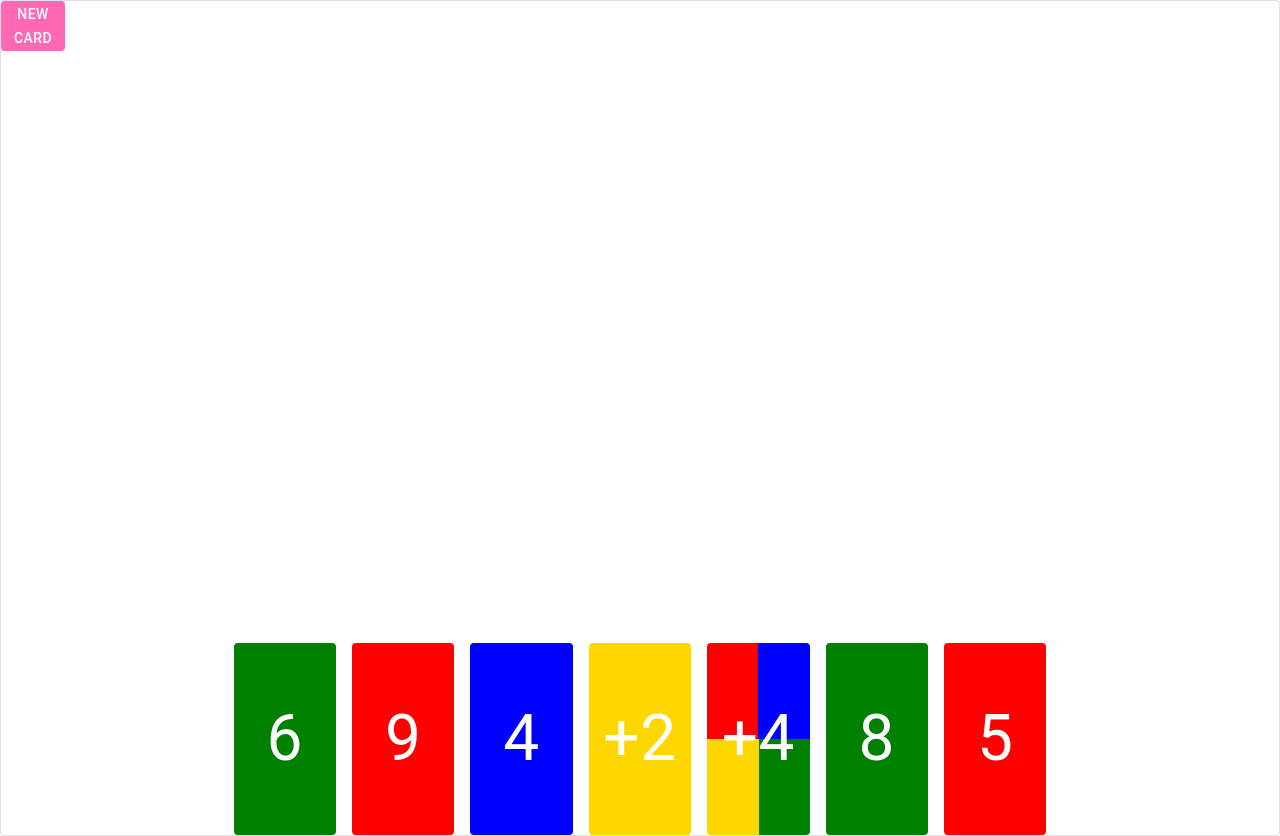
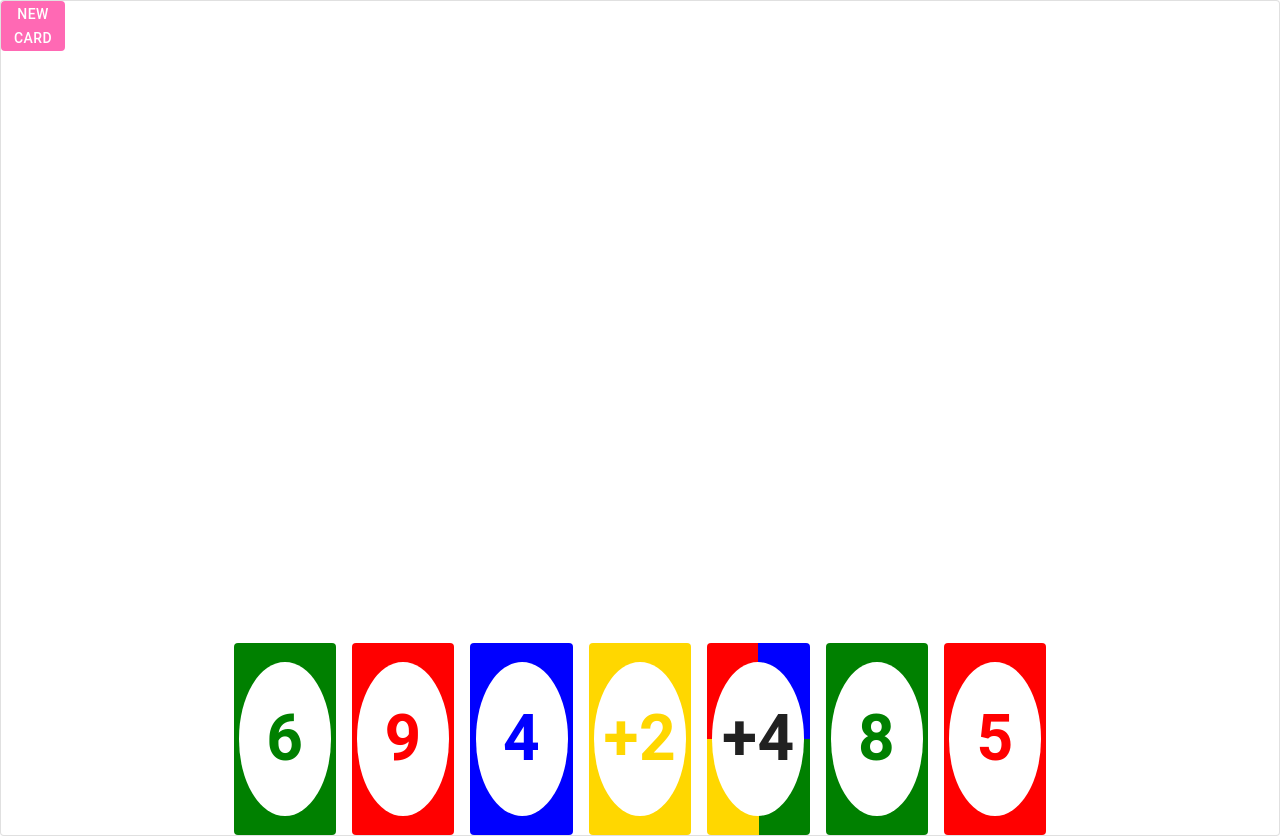
Before and after one commit to Flynn-ADA/ada-uno-assignment, a React (Create React App) app: page / in a window 1280 px wide. Built offline with nearby package versions, Linux system fonts and the light colour scheme.

Commit message:
Added additional styling to cards
Signed-off-by: FlynnGeddes <flynn.geddes@cazoo.co.uk>

```diff
--- a/src/Components/unoCard.tsx
+++ b/src/Components/unoCard.tsx
@@ -1,6 +1,4 @@
 import { Grid, Paper, Typography } from "@mui/material";
-import { relative } from "path";
-import { Component } from "react";
 import { CardType } from "../Classes/gameClass";
 
 export const ShowHand = ({ hand }: { hand: CardType[] }) => {
@@ -8,7 +6,6 @@ export const ShowHand = ({ hand }: { hand: CardType[] }) => {
   return (
     <Grid
       container
-      direction={"row"}
       spacing={2}
       alignItems={"flex-end"}
       justifyContent={"center"}
@@ -30,7 +27,6 @@ export const RenderUnoCard = (cardInfo: CardType) => {
     <Paper
       elevation={5}
       // variant="outlined"
-
       sx={{
         width: "8vw",
         height: "15vw",
@@ -41,16 +37,31 @@ export const RenderUnoCard = (cardInfo: CardType) => {
         boxShadow: 0,
         top: 0,
         position: "relative",
-        transition: "top ease 0.5s",
+        transition: "top ease 0.3s",
         "&:hover": {
           boxShadow: 8,
           top: "-50px",
         },
       }}
     >
-      <Typography component="div" fontSize={"5vw"} sx={{ color: "white" }}>
-        {cardInfo.value}
-      </Typography>
+      {cardInfo.value && (
+        <Typography
+          fontSize={"5vw"}
+          sx={{
+            color: cardInfo.colour,
+            borderRadius: "50%",
+            width: "90%",
+            height: "80%",
+            display: "flex",
+            background: "#fff",
+            justifyContent: "center",
+            alignItems: "center",
+            fontWeight: "bold",
+          }}
+        >
+          {cardInfo.value}
+        </Typography>
+      )}
     </Paper>
   );
 };
```
